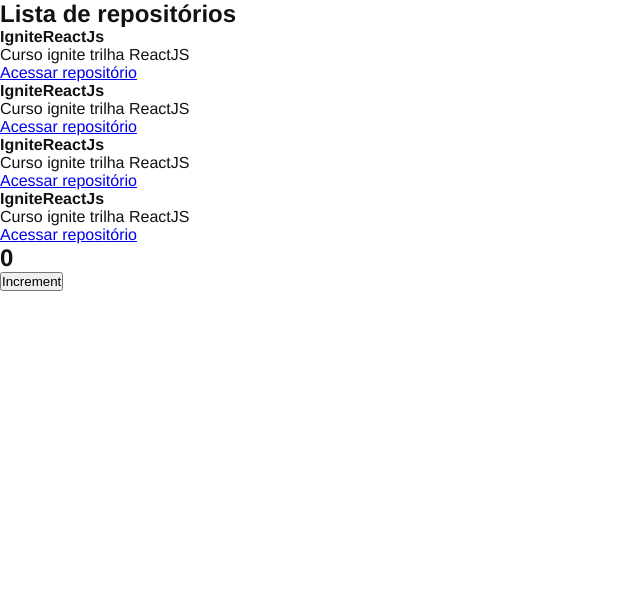
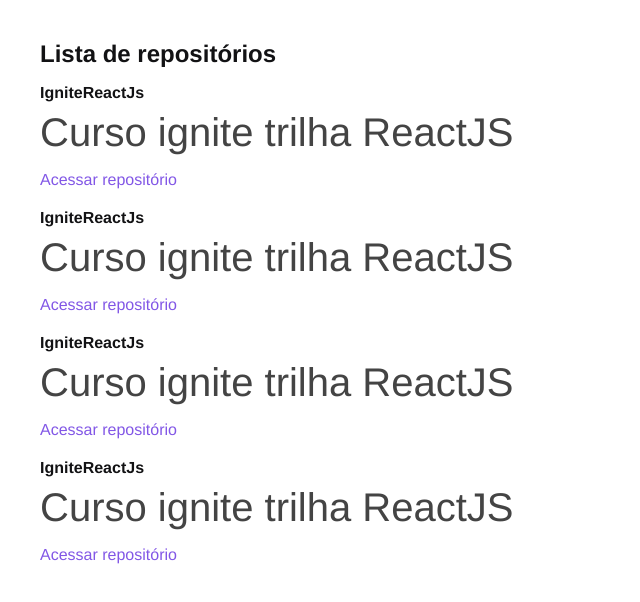
Before and after one commit to assi23/IgniteReactJs, a React app in the folder 01-github-explorer/: page / in a window 1280 px wide. Shown: the top 602 px of the page, without its empty margins (0-640 px from the left). Built offline with nearby package versions, Linux system fonts and the light colour scheme.

Commit message:
estilizando a lista

```diff
--- a/01-github-explorer/src/App.jsx
+++ b/01-github-explorer/src/App.jsx
@@ -1,12 +1,8 @@
-import { Counter } from './components/Counter';
 import { RepositoryList } from './components/RepositoryList';
 import './styles/global.scss';
 
 export function App() {
     return (
-        <>
-            <RepositoryList />
-            <Counter />
-        </>
+        <RepositoryList />
     )
 }
--- a/01-github-explorer/src/components/Counter.jsx
+++ /dev/null
@@ -1,18 +0,0 @@
-import { useState } from 'react';
-
-export function Counter() {
-    const [counter, setCounter] = useState(0);
-
-    function Increment() {
-        setCounter(counter + 1);
-    }
-
-    return (
-        <div>
-            <h2>{counter}</h2>
-            <button type="button" onClick={Increment}>
-                Increment
-            </button>
-        </div>
-    )
-}
--- a/01-github-explorer/src/components/RepositoryList.jsx
+++ b/01-github-explorer/src/components/RepositoryList.jsx
@@ -1,4 +1,6 @@
 import { RepositoryItem } from "./RepositoryItem";
+
+import '../styles/repositories.scss'
 
 const repository = {
     name: 'IgniteReactJs',
--- /dev/null
+++ b/01-github-explorer/src/styles/repositories.scss
@@ -0,0 +1,30 @@
+section.repository-list {
+    margin: 40px;
+
+    h1 {
+        margin-bottom: 16px;
+    }
+
+    ul{
+        list-style: none;
+
+        li{
+            & + li {
+                margin-top: 20px;
+            }
+        }
+
+        p{
+            font-size: 40px;
+            color: #444;
+            margin-top: 8px;
+        }
+
+        a{
+            display: inline-block;
+            margin-top: 16px;
+            text-decoration: none;
+            color: #8257e6;
+        }
+    }
+}
```
